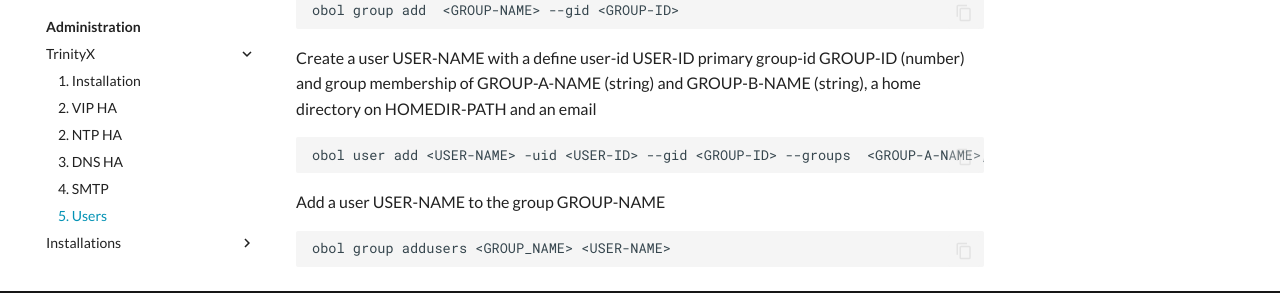
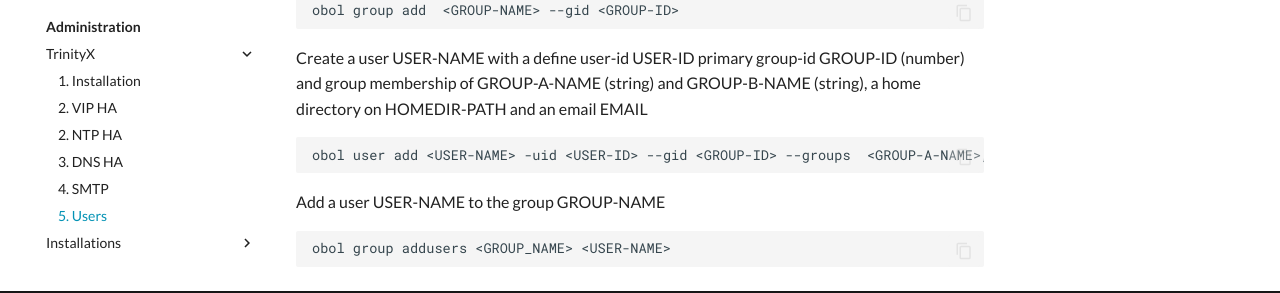
Before and after one commit to gferhpc/supercomputing.tue.nl, an MkDocs documentation site: the page built from pages/documentation/administration/trinityx/users.md, in a window 1280 px wide and 1026 px high. Shown: the part 671-964 px from the top of the window. Built offline with MkDocs 1.6.1 and Material for MkDocs 9.7.7, drawn with Linux system fonts in a browser that asks for light colours.

Commit message:
Removed a < and a>

````diff
--- a/pages/documentation/administration/trinityx/users.md
+++ b/pages/documentation/administration/trinityx/users.md
@@ -16,7 +16,7 @@
 obol group add  <GROUP-NAME> --gid <GROUP-ID>
 ```
 
-Create a user USER-NAME with a define user-id USER-ID primary group-id GROUP-ID (number) and group membership of GROUP-A-NAME (string) and GROUP-B-NAME (string), a home directory on HOMEDIR-PATH and an email <EMAIL>
+Create a user USER-NAME with a define user-id USER-ID primary group-id GROUP-ID (number) and group membership of GROUP-A-NAME (string) and GROUP-B-NAME (string), a home directory on HOMEDIR-PATH and an email EMAIL
 
 ```shell
 obol user add <USER-NAME> -uid <USER-ID> --gid <GROUP-ID> --groups  <GROUP-A-NAME>,<GROUP-B-NAME> --home <HOMEDIR-PATH> --mail <EMAIL>
````
